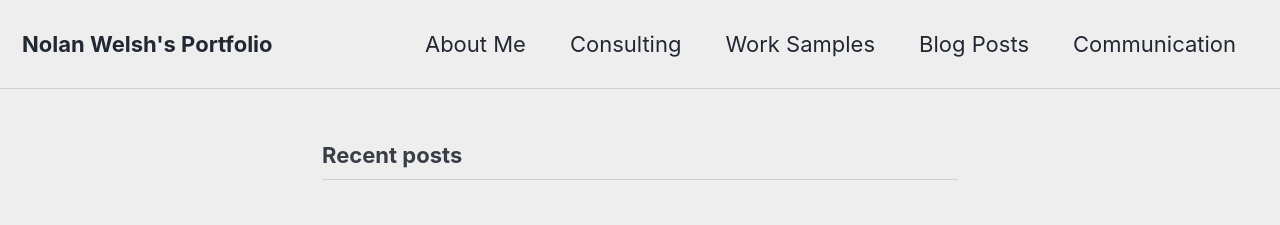
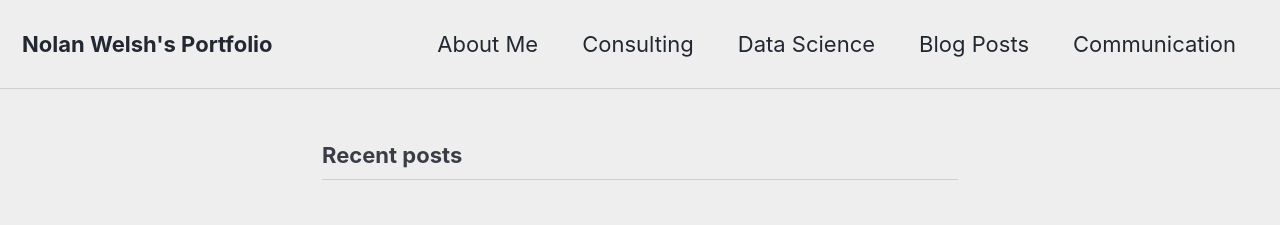
Before and after one commit to npwelsh/npwelsh.github.io, a Jekyll site: the page built from blog/index.html, in a window 1280 px wide. Shown: the top 225 px of the page. Built offline with Jekyll 4.4.1, drawn with Linux system fonts in a browser that asks for light colours; cached includes are drawn as plain includes; the list of posts is cut into pages by our own code.

Commit message:
change work sample to data science

```diff
--- a/_data/navigation.yml
+++ b/_data/navigation.yml
@@ -4,7 +4,7 @@ main:
     url: /about-me/
   - title: "Consulting"
     url: /Consulting/
-  - title: "Work Samples"
+  - title: "Data Science"
     url: /work-samples/
   - title: "Blog Posts"
     url: /blog/blog-posts/
```
Also changed, not shown: _pages/work-samples.md (+1 -1 lines).
